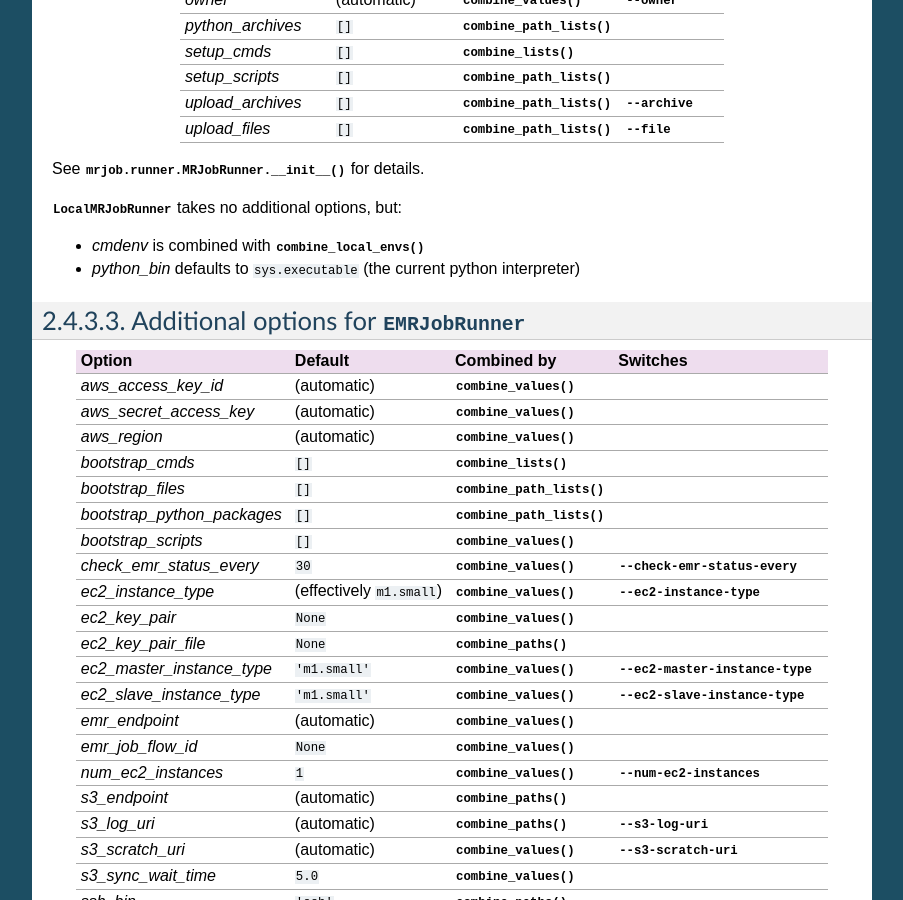
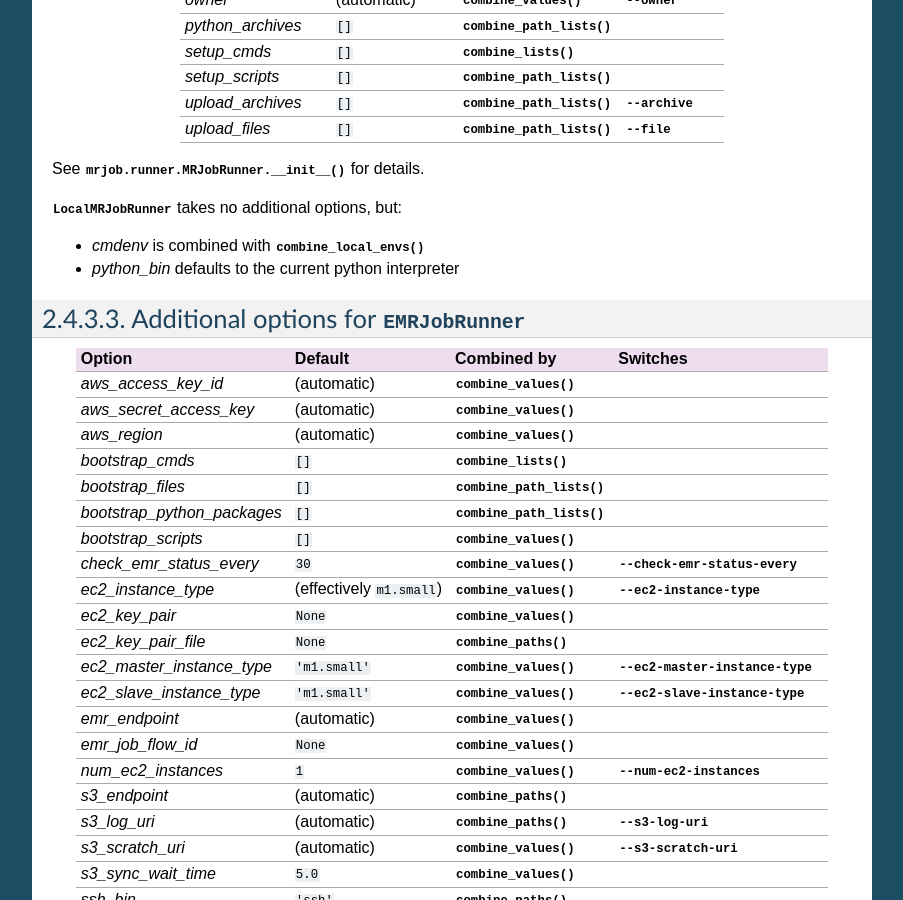
Before and after one commit to Yelp/mrjob, a Sphinx documentation site: the page built from docs/configs-reference.rst, in a window 1280 px wide and 900 px high, scrolled down 618 px. Shown: the whole window, without its empty margins (198-1101 px from the left). Built offline with Sphinx 7.4.7, drawn with Linux system fonts in a browser that asks for light colours.

Commit message:
simpler description of how local mode picks the Python interpreter

```diff
--- a/docs/configs-reference.rst
+++ b/docs/configs-reference.rst
@@ -42,7 +42,7 @@ See :py:meth:`mrjob.runner.MRJobRunner.__init__` for details.
 :py:class:`~mrjob.local.LocalMRJobRunner` takes no additional options, but:
 
 * *cmdenv* is combined with :py:func:`~mrjob.conf.combine_local_envs`
-* *python_bin* defaults to ``sys.executable`` (the current python interpreter)
+* *python_bin* defaults to the current python interpreter
 
 
 Additional options for :py:class:`~mrjob.emr.EMRJobRunner`
```
